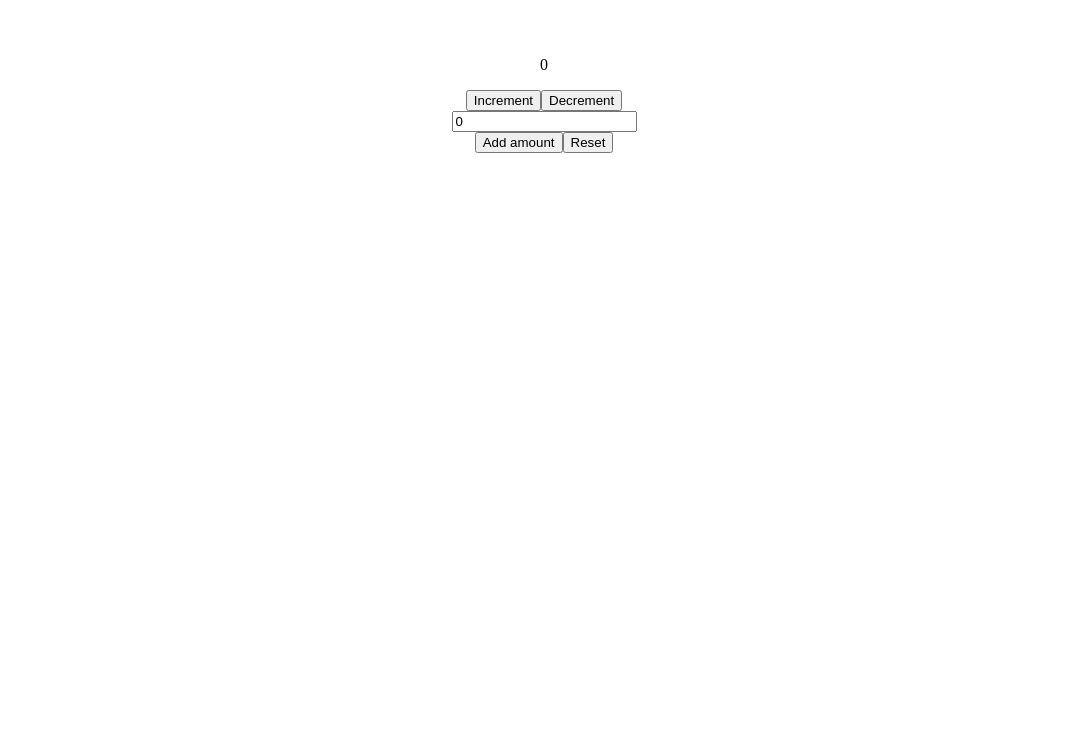
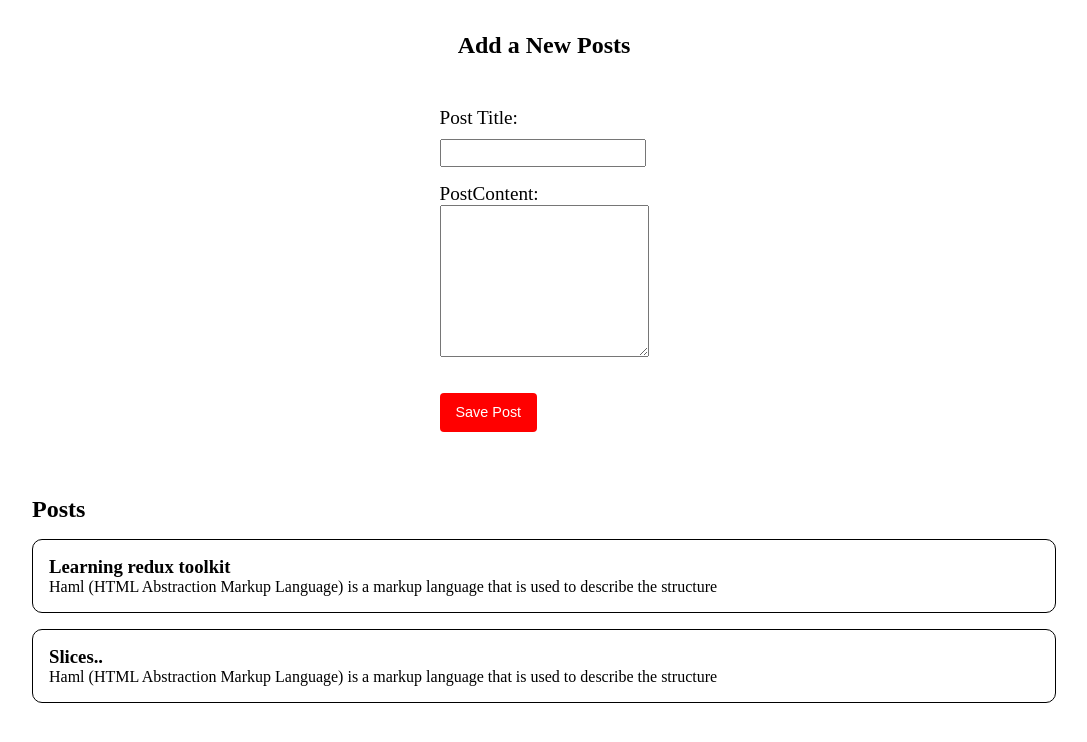
Before and after one commit to TahirShaikh85/blog-app, a React (Vite) app: page / in a window 1280 px wide. Shown: the top 742 px of the page, without its empty margins (96-1183 px from the left). Built offline with nearby package versions, Linux system fonts and the light colour scheme.

Commit message:
post feature

```diff
--- a/src/App.css
+++ b/src/App.css
@@ -1,6 +1,56 @@
-#root {
-  max-width: 1280px;
-  margin: 0 auto;
-  padding: 2rem;
+*{
+  margin: 0;
+  padding: 0;
+  box-sizing: border-box;
+}
+section{
+  margin:2rem auto;
+  width: 80%;
+}
+section h1{
+  padding-top: 2rem ;
+}
+
+article{
+  border:1px solid black;
+  border-radius: 10px;
+  margin:1rem 0;
+  padding: 1rem;
+}
+.formcontainer{
+  display: flex;
+  justify-content: center;
+}
+form h2{
   text-align: center;
+  margin-bottom: 3rem;
 }
+form div{
+  margin-bottom: 1rem;
+}
+
+form label{
+  display: block;
+  font-size: 1.2rem;
+}
+form input{
+  padding:.3rem .8rem;
+  margin-top: .6rem;
+}
+form button{
+  padding:.7rem 1rem;
+  background: #ff0000;
+  color: white;
+  font-size: .9rem;
+  outline: none;
+  border: none;
+  border-radius: 4px;
+  transition: .5s;
+  margin-top: 1rem;
+}
+form button:hover{
+  color:black;
+  border:1px solid #ff0000;
+  cursor: pointer;
+  background:transparent;
+}
--- a/src/App.jsx
+++ b/src/App.jsx
@@ -1,10 +1,14 @@
 import './App.css'
+import AddPostsForm from './components/AddPostForm';
 import Counter from './components/Counter';
+import PostList from './components/PostList';
 function App() {
 
   return (
     <div >
-      <Counter/>
+      {/* <Counter/> */}
+      <AddPostsForm />
+      <PostList/>
     </div>
   )
 }
--- /dev/null
+++ b/src/components/AddPostForm.jsx
@@ -0,0 +1,48 @@
+import React, { useState } from 'react';
+import { useDispatch } from 'react-redux';
+import { postAdded } from '../container/Posts/postslice';
+
+const AddPostsForm = () => {
+    const [title, setTitle] = useState('');
+    const [content, setContent] = useState('');
+    const dispatch = useDispatch();
+
+    const onTitleChanged = e => setTitle(e.target.value);
+    const onContentChanged = e => setContent(e.target.value);
+
+    const onSavePostClicked = () => {
+        if (title && content) {
+            dispatch(postAdded(title,content))
+            // dispatch(postAdded({
+            //     id: nanoid(),
+            //     title,
+            //     content
+            // }))
+        }
+        setTitle('');
+        setContent('');
+    }
+
+    return (
+        <section>
+            <div className="formcontainer">
+            <form action="">
+            <h2>Add a New Posts</h2>
+
+                <div>
+                    <label htmlFor="postTitle">Post Title: </label>
+                    <input type="text" id='postTitle' name='postTitle' value={title} onChange={onTitleChanged} />
+                </div>
+
+                <div>
+                    <label htmlFor="postContent">PostContent: </label>
+                    <textarea cols={24} rows={10} type="text" id='postContent' value={content} onChange={onContentChanged} />
+                </div>
+
+                <button type='button' onClick={onSavePostClicked}>Save Post</button>
+            </form>
+            </div>
+        </section>
+    )
+}
+export default AddPostsForm;
--- /dev/null
+++ b/src/components/PostList.jsx
@@ -0,0 +1,22 @@
+import React from 'react'
+import { useSelector } from 'react-redux'
+import {selectAllPosts} from '../container/Posts/postslice'
+
+const PostList = () => {
+    const posts = useSelector(selectAllPosts);
+
+    const renderedPosts = posts.map(post=>(
+        <article key={post.id}>
+            <h3>{post.title}</h3>
+            <p>{post.content.substring(0,100)}</p>
+        </article>
+    ))
+  return (
+    <section>
+        <h1>Posts</h1>
+        {renderedPosts}
+    </section>
+  )
+}
+
+export default PostList
--- /dev/null
+++ b/src/container/Posts/postslice.js
@@ -0,0 +1,33 @@
+import {createSlice, nanoid} from '@reduxjs/toolkit';
+const initialState = [
+    {id:'1',title:'Learning redux toolkit',content:'Haml (HTML Abstraction Markup Language) is a markup language that is used to describe the structure of HTML documents. '},
+    {id:'2',title:'Slices..',content:'Haml (HTML Abstraction Markup Language) is a markup language that is used to describe the structure of HTML documents. '}
+]
+
+const postSlice = createSlice({
+    name:'posts',
+    initialState,
+    reducers:{
+        // postAdded(state,action){
+        //     state.push(action.payload)
+        // }
+        postAdded:{
+            reducer(state,action){
+                state.push(action.payload)
+            },
+            prepare(title,content){
+                return{
+                    payload:{
+                        id:nanoid(),
+                        title,
+                        content
+                    }
+                }
+            }
+        }
+    }
+})
+export const selectAllPosts = (state)=>state.posts;
+export const {postAdded} = postSlice.actions;
+
+export default postSlice.reducer;
--- a/src/container/store.js
+++ b/src/container/store.js
@@ -1,8 +1,10 @@
 import { configureStore } from "@reduxjs/toolkit";
 import counterReducer from './counter/counterSlice';
+import postReducer from './Posts/postslice';
 
 export default configureStore({
     reducer:{
-        counter:counterReducer
+        counter:counterReducer,
+        posts:postReducer
     }
 })
```
